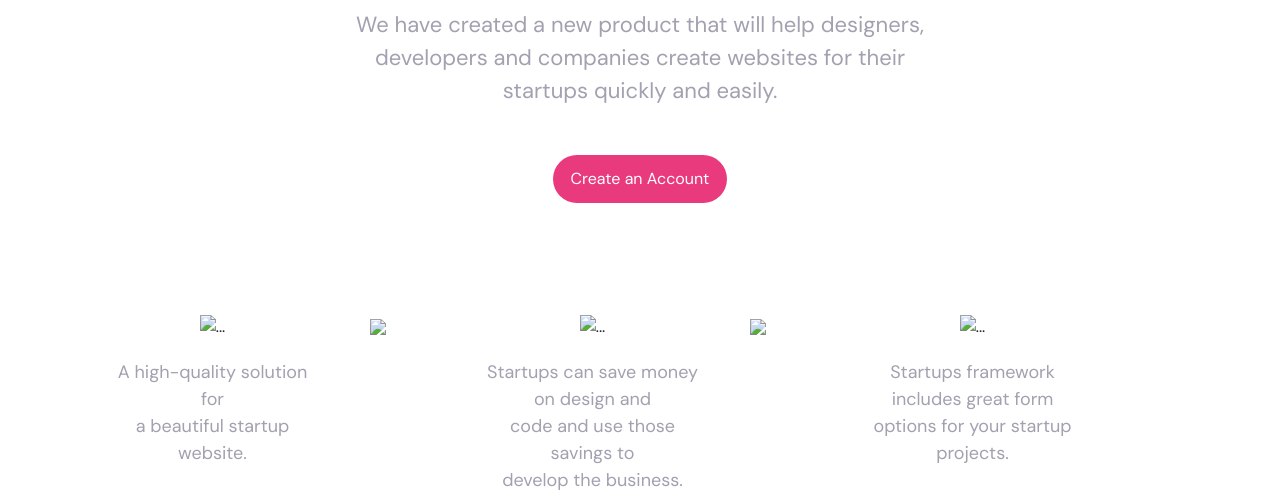
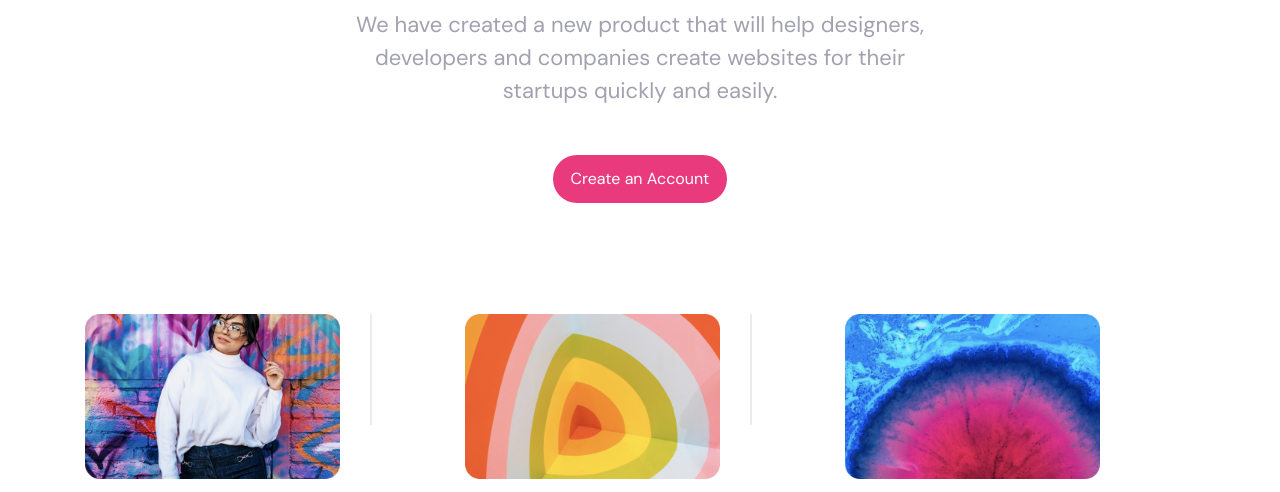
Before and after one commit to Gertrud12/header-fifteen, a plain HTML site: page index.html in a window 1280 px wide. Shown: the part 316-808 px from the top of the page. Drawn offline with nearby package versions, Linux system fonts and the light colour scheme.

Commit message:
edited image-part

```diff
--- a/index.html
+++ b/index.html
@@ -62,7 +62,7 @@
         <div class="col-sm-12 col-md-12 col-lg-4 col-xl-3">
           <div class="card-item">
             <center>
-              <img src="./Images-H4/Photo@2xxx.png" class="card-image" alt="...">
+              <img src="./Images/Photo@2xxx.png" class="card-image" alt="...">
             </center>
             <div class="card-body">
               <p class="card-text-center">A high-quality solution for <br>
@@ -74,14 +74,14 @@
         </div>
 
         <div class="col-sm-12 col-md-12 col-lg-1 col-xl-1">
-          <img src="./Images-H4/Line.png" class="Line" >
+          <img src="./Images/Line.png" class="Line" >
 
         </div>
 
         <div class="col-sm-12 col-md-12 col-lg-3 col-xl-3">
           <div class="card-item">
             <center>
-              <img src="/Images-H4/Photo@2xx.png" class="card-image" alt="...">
+              <img src="/Images/Photo@2xx.png" class="card-image" alt="...">
             </center>
             <div class="card-body">
               <p class="card-text-center">Startups can save money <br>
@@ -94,13 +94,13 @@
         </div>
 
         <div class="col-sm-12 col-md-12 col-lg-1 col-xl-1">
-          <img src="/Images-H4/Line.png" class="Line">
+          <img src="/Images/Line.png" class="Line">
         </div>
 
         <div class="col-sm-12 col-md-12 col-lg-3 col-xl-3">
           <div class="card-item">
             <center>
-              <img src="./Images-H4/Photo@2x.png" class="card-image" alt="...">
+              <img src="./Images/Photo@2x.png" class="card-image" alt="...">
             </center>
             <div class="card-body">
               <p class="card-text-center">Startups framework<br>
```
